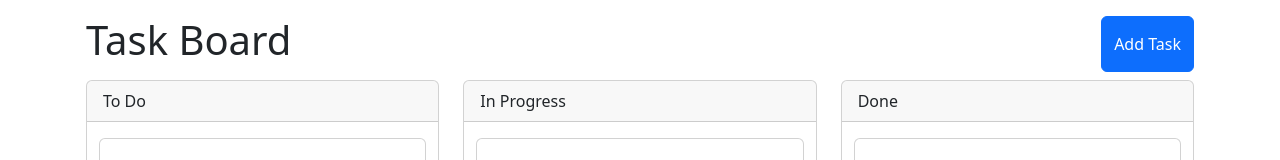
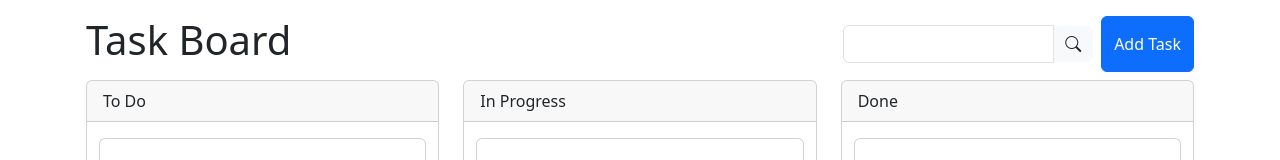
Before and after one commit to DrakoPOD/frontend-development-test, a Vue app: page / in a window 1280 px wide. Shown: the top 160 px of the page. Built offline with nearby package versions, Linux system fonts and the light colour scheme.

Commit message:
add search input for task

```diff
--- a/src/App.vue
+++ b/src/App.vue
@@ -1,8 +1,19 @@
 <template>
   <div class="container container-fluid p-3">
     <div class="row g-2">
-      <div class="col-12 d-flex flex-row">
+      <div class="col-12 d-flex flex-row gap-2 align-center">
         <h1 class="flex-grow-1">Task Board</h1>
+        <div class="input-group aling-center align-self-center">
+          <input
+            type="text"
+            class="form-control"
+            aria-describedby="searchInput"
+            v-model="searchTask"
+          />
+          <span class="input-group-text border-0">
+            <i class="bi bi-search"></i>
+          </span>
+        </div>
         <button class="btn btn-primary" @click="openModal = true">
           Add Task
         </button>
@@ -49,6 +60,8 @@ const isLoading = ref(true);
 const taskStore = useTaskStore();
 const taskList = ref<ITask[]>([]);
 
+const searchTask = ref("");
+
 const columsNames = Object.keys(TaskStatusNames).map((key) => ({
   key: Number(key),
   name: TaskStatusNames[Number(key) as ITaskStutus],
@@ -61,7 +74,22 @@ async function getTaskList() {
   isLoading.value = false;
 }
 
-const taskFiltered = computed(() => taskList.value);
+/**
+ * TODO: combine method "taskFiltered" and "taskByStatus"
+ */
+const taskFiltered = computed(() => {
+  const searchText = searchTask.value.toLocaleLowerCase();
+  if (searchText === "" || searchText == null) return taskList.value;
+
+  const filtered = taskList.value.filter(
+    (task) =>
+      task.title.toLocaleLowerCase().includes(searchText) ||
+      // task.description.toLocaleLowerCase().includes(searchText) ||
+      task.assigned.toLocaleLowerCase().includes(searchText) ||
+      task.tags.some((tag) => tag.toLocaleLowerCase().includes(searchText))
+  );
+  return filtered;
+});
 
 const taskByStatus = computed(() => {
   const cols: Record<number, ITask[]> = {};
@@ -76,4 +104,9 @@ onMounted(async () => {
 });
 </script>
 
-<style scoped></style>
+<style scoped>
+.input-group {
+  width: 250px !important;
+  align-items: center;
+}
+</style>
```
